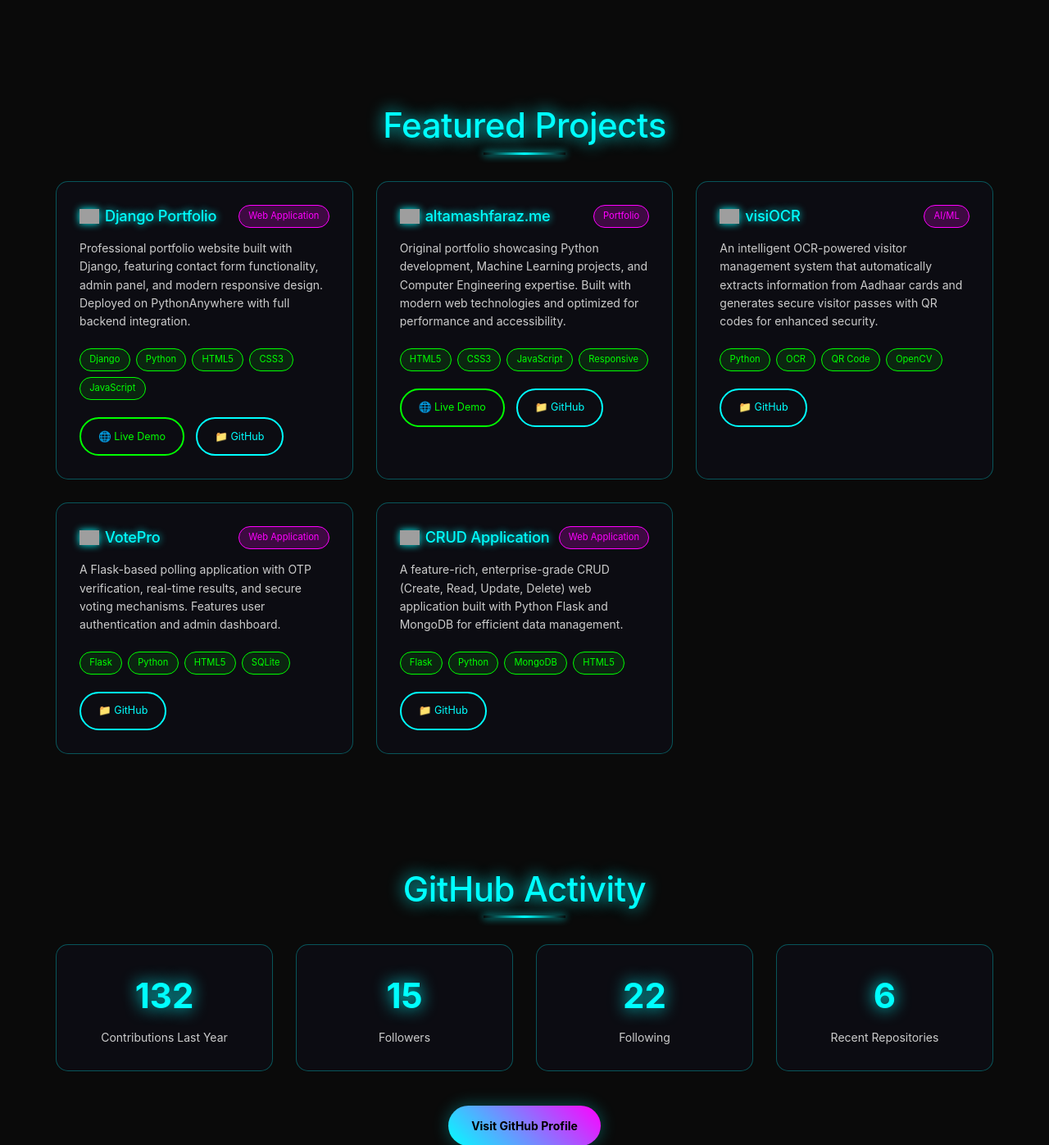
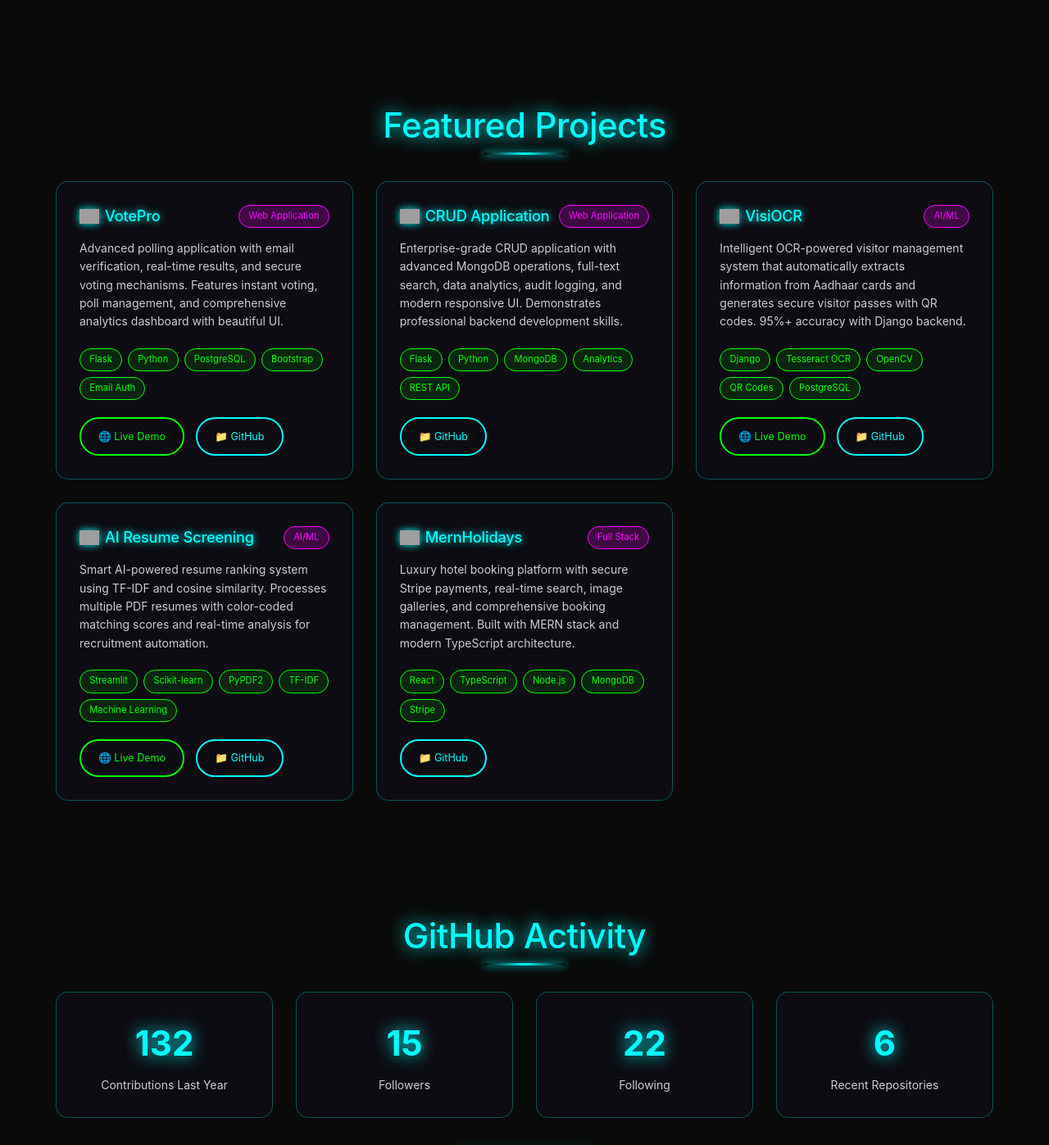
Before and after one commit to altamash-faraz/django-portfolio, a Django app: page / in a window 1280 px wide. Shown: the part 1902-3299 px from the top of the page at 82% size. Run offline with Django 5.2, Linux system fonts and the light colour scheme; some web fonts are replaced; grey boxes are pictures that could not be loaded.

Commit message:
UPDATE: Refresh projects section with key applications
- Remove portfolio projects (django-portfolio, altamashfaraz.me)
- Add 5 major projects: VotePro, CRUD, VisiOCR, AI Resume Screening, MernHolidays
- Include live demo links for VotePro, VisiOCR, and AI Resume Screening
- Updated project descriptions with key features and technologies
- Enhanced tech stack tags for better project categorization
- Prioritize projects that demonstrate full-stack and AI/ML skills

Featured Projects:
🗳️ VotePro: Flask polling app with live demo (votepro.onrender.com)
📊 CRUD: Enterprise-grade Flask + MongoDB application
🔍 VisiOCR: AI OCR visitor management with live demo (visiocr-y4rx.onrender.com)
🤖 AI Resume Screening: Streamlit ML app with live demo (ai-resume-screen.streamlit.app)
🏨 MernHolidays: Full-stack hotel booking platform (MERN + TypeScript)

```diff
--- a/main/templates/main/index.html
+++ b/main/templates/main/index.html
@@ -144,119 +144,7 @@
   <div class="container">
     <h2 class="section-title">Featured Projects</h2>
     <div class="projects-grid">
-      <!-- Project 1 - Django Portfolio -->
-      <div class="project-card">
-        <div class="project-header">
-          <h3>
-            <img
-              src="https://cdn.jsdelivr.net/gh/devicons/devicon/icons/django/django-plain.svg"
-              alt="Django"
-              class="project-logo"
-            />
-            Django Portfolio
-          </h3>
-          <span class="project-category">Web Application</span>
-        </div>
-        <p class="project-description">
-          Professional portfolio website built with Django, featuring contact
-          form functionality, admin panel, and modern responsive design.
-          Deployed on PythonAnywhere with full backend integration.
-        </p>
-        <div class="project-tech">
-          <span class="tech-tag">Django</span
-          ><span class="tech-tag">Python</span
-          ><span class="tech-tag">HTML5</span><span class="tech-tag">CSS3</span
-          ><span class="tech-tag">JavaScript</span>
-        </div>
-        <div class="project-links">
-          <a
-            href="https://altamashfaraz.pythonanywhere.com/"
-            target="_blank"
-            class="project-link demo-link"
-            >🌐 Live Demo</a
-          >
-          <a
-            href="https://github.com/altamash-faraz/django-portfolio"
-            target="_blank"
-            class="project-link"
-            >📁 GitHub</a
-          >
-        </div>
-      </div>
-
-      <!-- Project 2 - Original Portfolio -->
-      <div class="project-card">
-        <div class="project-header">
-          <h3>
-            <img
-              src="https://cdn.jsdelivr.net/gh/devicons/devicon/icons/html5/html5-original.svg"
-              alt="HTML"
-              class="project-logo"
-            />
-            altamashfaraz.me
-          </h3>
-          <span class="project-category">Portfolio</span>
-        </div>
-        <p class="project-description">
-          Original portfolio showcasing Python development, Machine Learning
-          projects, and Computer Engineering expertise. Built with modern web
-          technologies and optimized for performance and accessibility.
-        </p>
-        <div class="project-tech">
-          <span class="tech-tag">HTML5</span><span class="tech-tag">CSS3</span
-          ><span class="tech-tag">JavaScript</span
-          ><span class="tech-tag">Responsive</span>
-        </div>
-        <div class="project-links">
-          <a
-            href="https://altamashfaraz.me"
-            target="_blank"
-            class="project-link demo-link"
-            >🌐 Live Demo</a
-          >
-          <a
-            href="https://github.com/altamash-faraz/altamashfaraz.me"
-            target="_blank"
-            class="project-link"
-            >📁 GitHub</a
-          >
-        </div>
-      </div>
-
-      <!-- Project 3 - visiOCR -->
-      <div class="project-card">
-        <div class="project-header">
-          <h3>
-            <img
-              src="https://cdn.jsdelivr.net/gh/devicons/devicon/icons/python/python-original.svg"
-              alt="Python"
-              class="project-logo"
-            />
-            visiOCR
-          </h3>
-          <span class="project-category">AI/ML</span>
-        </div>
-        <p class="project-description">
-          An intelligent OCR-powered visitor management system that
-          automatically extracts information from Aadhaar cards and generates
-          secure visitor passes with QR codes for enhanced security.
-        </p>
-        <div class="project-tech">
-          <span class="tech-tag">Python</span><span class="tech-tag">OCR</span
-          ><span class="tech-tag">QR Code</span
-          ><span class="tech-tag">OpenCV</span>
-        </div>
-        <div class="project-links">
-          <a
-            href="https://github.com/altamash-faraz/visiOCR"
-            target="_blank"
-            class="project-link"
-            >📁 GitHub</a
-          >
-        </div>
-      </div>
-
-      <!-- Project 4 - VotePro -->
+      <!-- Project 1 - VotePro -->
       <div class="project-card">
         <div class="project-header">
           <h3>
@@ -270,16 +158,22 @@
           <span class="project-category">Web Application</span>
         </div>
         <p class="project-description">
-          A Flask-based polling application with OTP verification, real-time
-          results, and secure voting mechanisms. Features user authentication
-          and admin dashboard.
+          Advanced polling application with email verification, real-time
+          results, and secure voting mechanisms. Features instant voting, poll management,
+          and comprehensive analytics dashboard with beautiful UI.
         </p>
         <div class="project-tech">
           <span class="tech-tag">Flask</span><span class="tech-tag">Python</span
-          ><span class="tech-tag">HTML5</span
-          ><span class="tech-tag">SQLite</span>
+          ><span class="tech-tag">PostgreSQL</span><span class="tech-tag">Bootstrap</span
+          ><span class="tech-tag">Email Auth</span>
         </div>
         <div class="project-links">
+          <a
+            href="https://votepro.onrender.com/"
+            target="_blank"
+            class="project-link demo-link"
+            >🌐 Live Demo</a
+          >
           <a
             href="https://github.com/altamash-faraz/votepro"
             target="_blank"
@@ -289,6 +183,7 @@
         </div>
       </div>
 
+      <!-- Project 2 - CRUD Application -->
       <div class="project-card">
         <div class="project-header">
           <h3>
@@ -302,18 +197,129 @@
           <span class="project-category">Web Application</span>
         </div>
         <p class="project-description">
-          A feature-rich, enterprise-grade CRUD (Create, Read, Update, Delete)
-          web application built with Python Flask and MongoDB for efficient data
-          management.
+          Enterprise-grade CRUD application with advanced MongoDB operations,
+          full-text search, data analytics, audit logging, and modern responsive UI.
+          Demonstrates professional backend development skills.
         </p>
         <div class="project-tech">
           <span class="tech-tag">Flask</span><span class="tech-tag">Python</span
-          ><span class="tech-tag">MongoDB</span
-          ><span class="tech-tag">HTML5</span>
+          ><span class="tech-tag">MongoDB</span><span class="tech-tag">Analytics</span
+          ><span class="tech-tag">REST API</span>
         </div>
         <div class="project-links">
           <a
             href="https://github.com/altamash-faraz/CRUD"
+            target="_blank"
+            class="project-link"
+            >📁 GitHub</a
+          >
+        </div>
+      </div>
+
+      <!-- Project 3 - VisiOCR -->
+      <div class="project-card">
+        <div class="project-header">
+          <h3>
+            <img
+              src="https://cdn.jsdelivr.net/gh/devicons/devicon/icons/python/python-original.svg"
+              alt="Python"
+              class="project-logo"
+            />
+            VisiOCR
+          </h3>
+          <span class="project-category">AI/ML</span>
+        </div>
+        <p class="project-description">
+          Intelligent OCR-powered visitor management system that automatically
+          extracts information from Aadhaar cards and generates secure visitor
+          passes with QR codes. 95%+ accuracy with Django backend.
+        </p>
+        <div class="project-tech">
+          <span class="tech-tag">Django</span><span class="tech-tag">Tesseract OCR</span
+          ><span class="tech-tag">OpenCV</span><span class="tech-tag">QR Codes</span
+          ><span class="tech-tag">PostgreSQL</span>
+        </div>
+        <div class="project-links">
+          <a
+            href="https://visiocr-y4rx.onrender.com/"
+            target="_blank"
+            class="project-link demo-link"
+            >🌐 Live Demo</a
+          >
+          <a
+            href="https://github.com/altamash-faraz/visiOCR"
+            target="_blank"
+            class="project-link"
+            >📁 GitHub</a
+          >
+        </div>
+      </div>
+
+      <!-- Project 4 - AI Resume Screening -->
+      <div class="project-card">
+        <div class="project-header">
+          <h3>
+            <img
+              src="https://cdn.jsdelivr.net/gh/devicons/devicon/icons/python/python-original.svg"
+              alt="Python"
+              class="project-logo"
+            />
+            AI Resume Screening
+          </h3>
+          <span class="project-category">AI/ML</span>
+        </div>
+        <p class="project-description">
+          Smart AI-powered resume ranking system using TF-IDF and cosine similarity.
+          Processes multiple PDF resumes with color-coded matching scores and
+          real-time analysis for recruitment automation.
+        </p>
+        <div class="project-tech">
+          <span class="tech-tag">Streamlit</span><span class="tech-tag">Scikit-learn</span
+          ><span class="tech-tag">PyPDF2</span><span class="tech-tag">TF-IDF</span
+          ><span class="tech-tag">Machine Learning</span>
+        </div>
+        <div class="project-links">
+          <a
+            href="https://ai-resume-screen.streamlit.app/"
+            target="_blank"
+            class="project-link demo-link"
+            >🌐 Live Demo</a
+          >
+          <a
+            href="https://github.com/altamash-faraz/AI-Resume-Screening"
+            target="_blank"
+            class="project-link"
+            >📁 GitHub</a
+          >
+        </div>
+      </div>
+
+      <!-- Project 5 - Hotel Booking App -->
+      <div class="project-card">
+        <div class="project-header">
+          <h3>
+            <img
+              src="https://cdn.jsdelivr.net/gh/devicons/devicon/icons/react/react-original.svg"
+              alt="React"
+              class="project-logo"
+            />
+            MernHolidays
+          </h3>
+          <span class="project-category">Full Stack</span>
+        </div>
+        <p class="project-description">
+          Luxury hotel booking platform with secure Stripe payments, real-time search,
+          image galleries, and comprehensive booking management. Built with MERN stack
+          and modern TypeScript architecture.
+        </p>
+        <div class="project-tech">
+          <span class="tech-tag">React</span><span class="tech-tag">TypeScript</span
+          ><span class="tech-tag">Node.js</span><span class="tech-tag">MongoDB</span
+          ><span class="tech-tag">Stripe</span>
+        </div>
+        <div class="project-links">
+          <a
+            href="https://github.com/altamash-faraz/hotel-booking-app"
             target="_blank"
             class="project-link"
             >📁 GitHub</a
```
